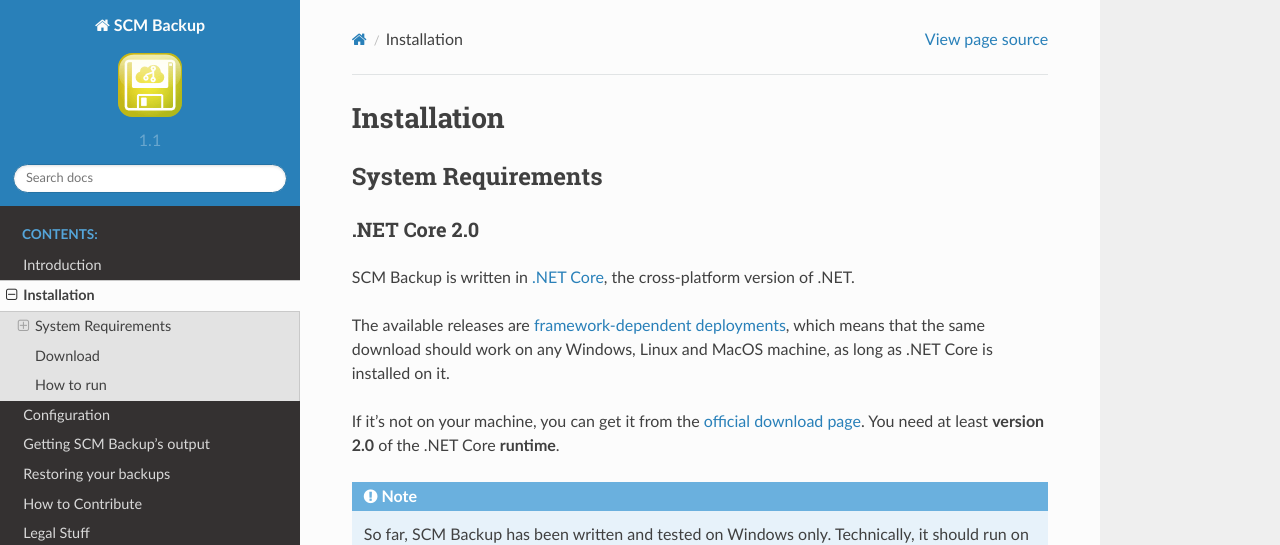
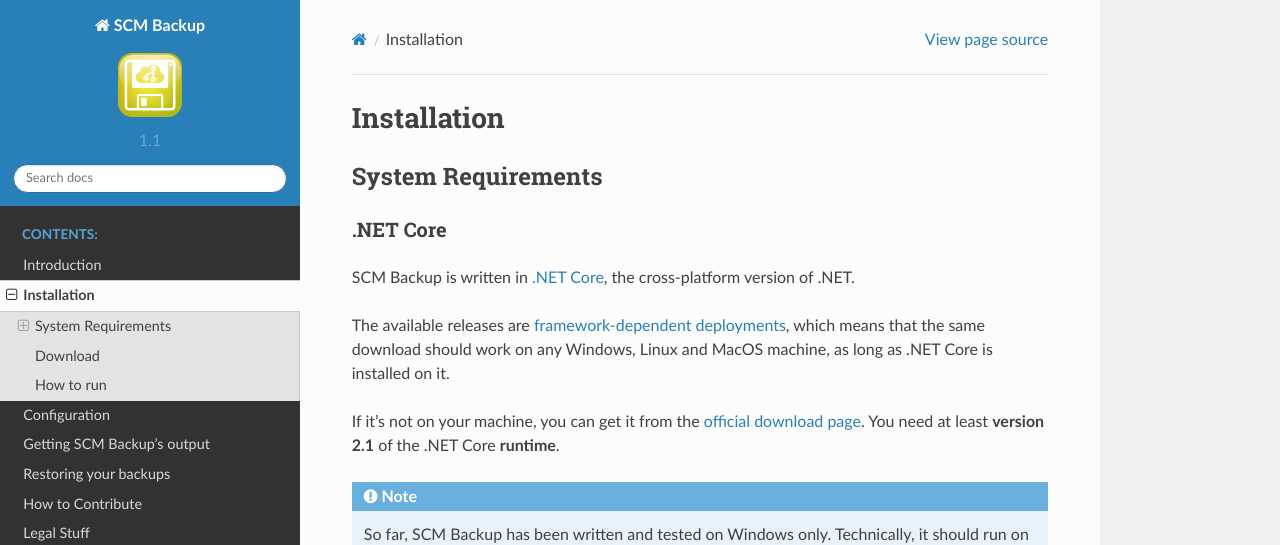
Before and after one commit to christianspecht/scm-backup-docs, a Sphinx documentation site: the page built from source/install.rst, in a window 1280 px wide and 900 px high. Shown: the top 545 px of the window. Built offline with Sphinx 7.4.7 and the Read the Docs theme 2.0.0, drawn with Linux system fonts in a browser that asks for light colours.

Commit message:
Update required .NET Core version (see christianspecht/scm-backup#22)

```diff
--- a/source/install.rst
+++ b/source/install.rst
@@ -6,14 +6,14 @@ Installation
 System Requirements
 -------------------
 
-.NET Core 2.0
-+++++++++++++
+.NET Core
++++++++++
 
 SCM Backup is written in `.NET Core <https://dotnet.github.io/>`_, the cross-platform version of .NET.
 
 The available releases are `framework-dependent deployments <https://docs.microsoft.com/en-us/dotnet/core/deploying/>`_, which means that the same download should work on any Windows, Linux and MacOS machine, as long as .NET Core is installed on it.
 
-If it's not on your machine, you can get it from the `official download page <https://www.microsoft.com/net/download>`_. You need at least **version 2.0** of the .NET Core **runtime**.
+If it's not on your machine, you can get it from the `official download page <https://www.microsoft.com/net/download>`_. You need at least **version 2.1** of the .NET Core **runtime**.
 
 .. note::
 
```
